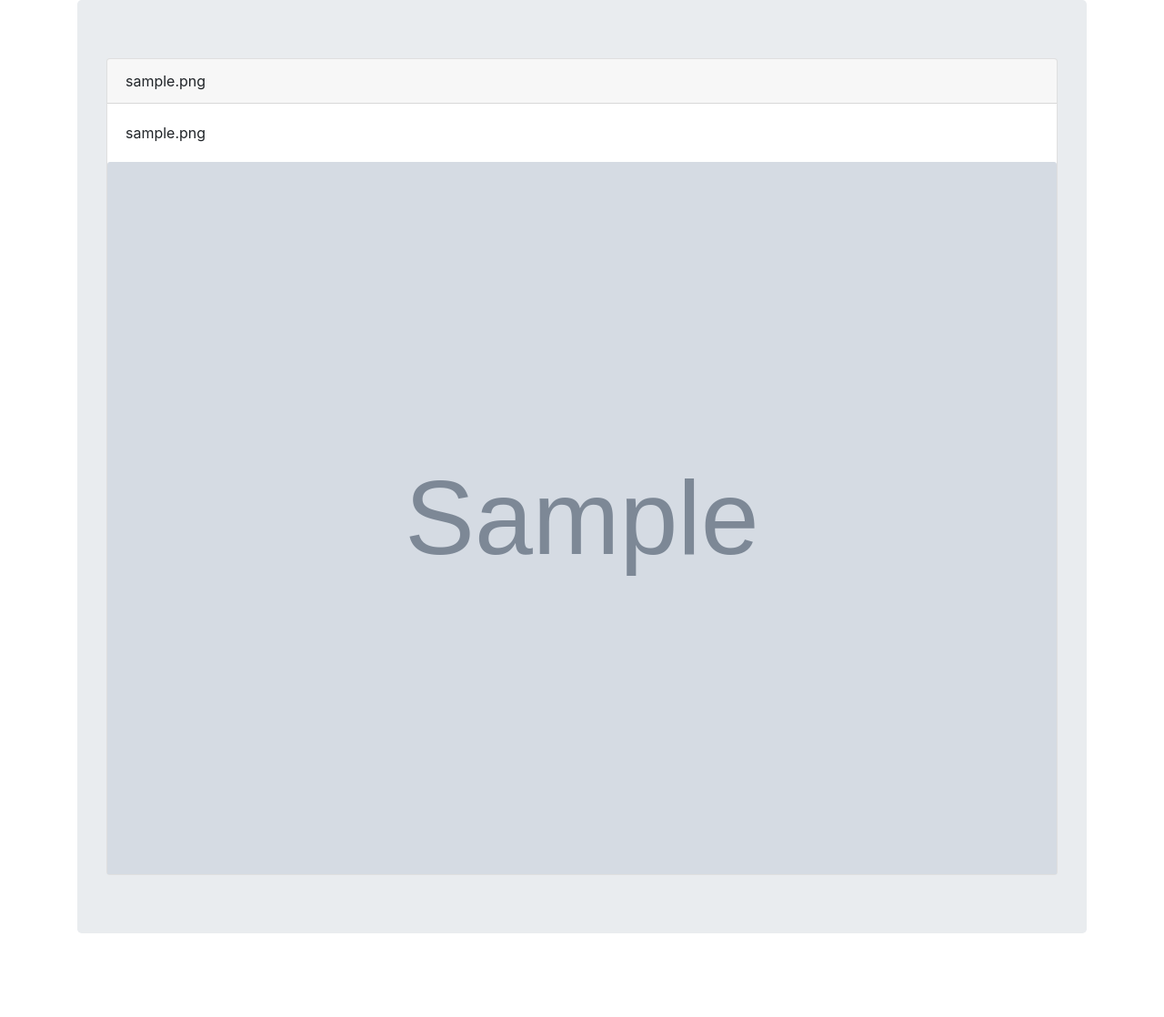
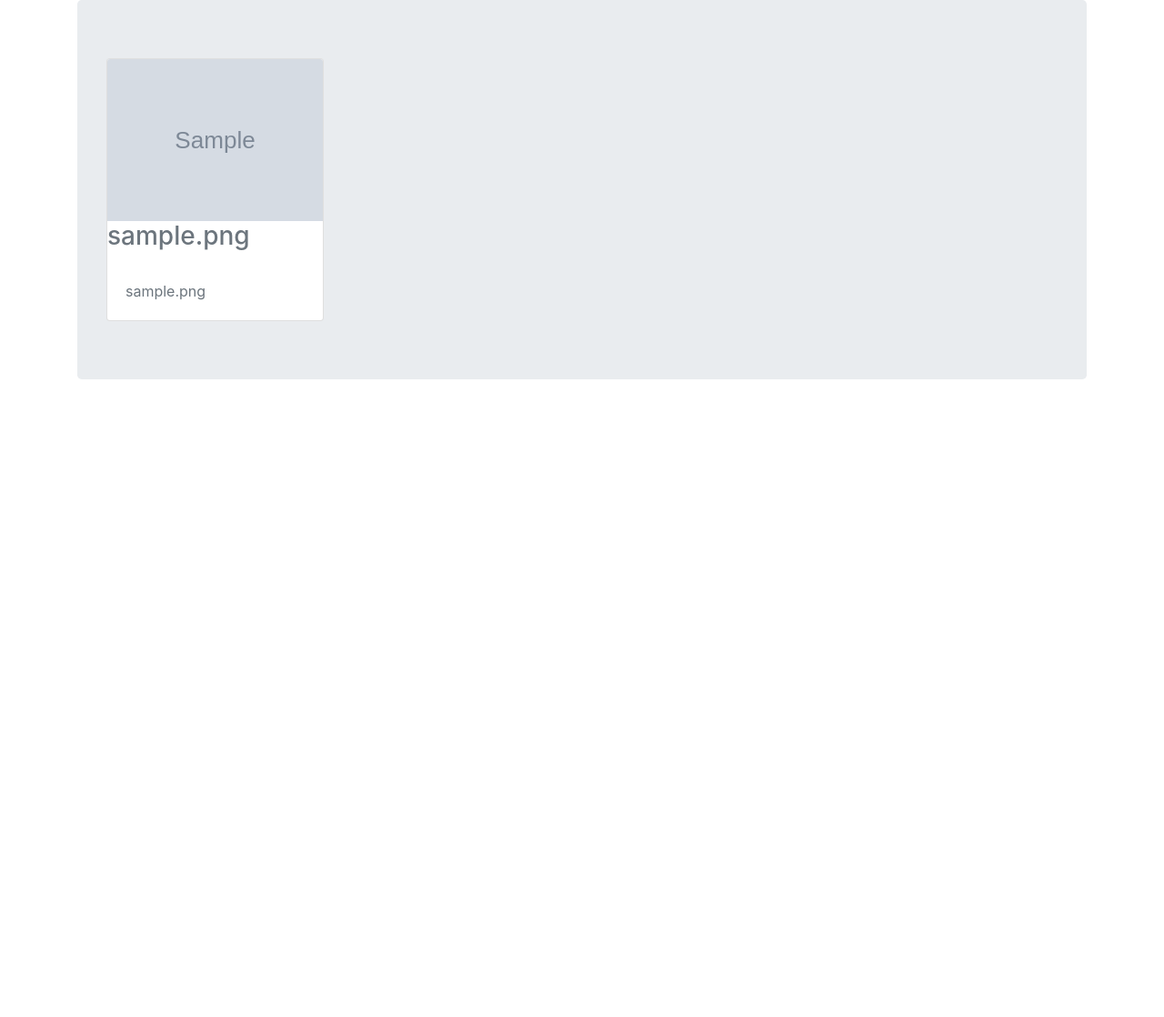
Before and after one commit to jinka/Personal-Gallery, a Django app: page / in a window 1280 px wide. Shown: the part 154-1272 px from the top of the page at 91% size. After the commit the page ends 571 px from the top, so only its background shows below. Run offline with Django 3.2, Linux system fonts and the light colour scheme; tables that the repository leaves empty hold one stand-in row (values such as "Sample post"); grey boxes marked "Sample" are stand-in pictures; some libraries are stand-ins or nearby versions.

Commit message:
Add bootsrap cards to display images

```diff
--- a/gallery/templates/index.html
+++ b/gallery/templates/index.html
@@ -42,17 +42,22 @@
 
     </nav>
 
-    <div class="container" style="padding-bottom:60px;">
+    <div class="container text-muted">
         <div class="jumbotron">
-            {% for image in images %}
-            <div class="card-deck">
-                <div class="card">
-                    <div class="card-header">{{ image.image_name}}</div>
-                    <div class="card-body">{{ image.image_description}}</div>
-                    <img src="{{ image.image.url }}" class="card-img-top">
+            <div class="row">
+              <div class="col-md-6 col-lg-3">
+                {% for image in images %}
+                    <div class="card">
+                      <img src="{{ image.image.url }}" class="card-img-top img-fluid">
+                      <div class="card-block">
+                        <h3 class="card-title">{{ image.image_name}}</h3>
+                        <div class="card-body">{{ image.image_description}}</div>
+                    </div>
                 </div>
+                {% endfor %}
+
+              </div>
             </div>
-            {% endfor %}
         </div>
     </div>
 </body>
```
